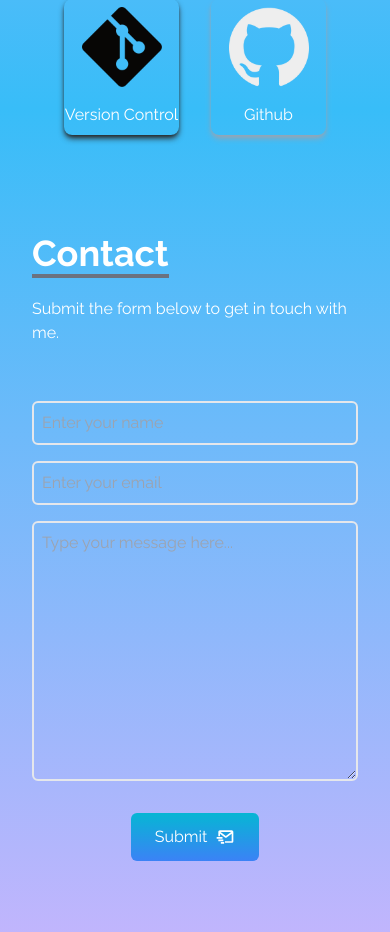
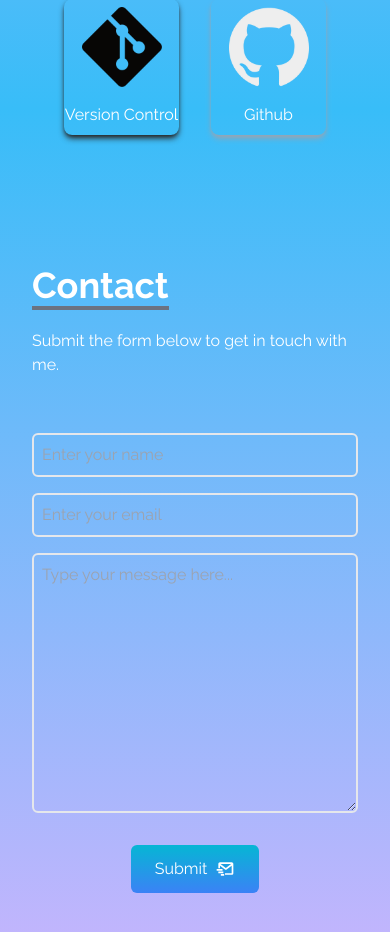
Before and after one commit to horlayeanca/my-portfolio, a React (Create React App) app: page / in a window 390 px wide. Shown: the part 4344-5276 px from the top of the page. Built offline with nearby package versions, Linux system fonts and the light colour scheme.

Commit message:
little refactoring

```diff
--- a/src/conponents/Contact.jsx
+++ b/src/conponents/Contact.jsx
@@ -7,9 +7,9 @@ const Contact = () => {
       name="Contact"
       className="w-full h-screen bg-gradient-to-b from-sky-400 to-violet-300 p-4 text-white pt-20 md:pt-0 lg:pt-0"
     >
-      <div className="flex flex-col p-4 justify-center max-w-screen-lg mx-auto h-full">
+      <div className="flex flex-col p-4 justify-center max-w-screen-lg mx-auto h-full pt-20 md:pt-0 lg:pt-0">
         <div className="pb-8">
-          <p className="text-4xl font-bold inline border-b-4 border-gray-500">
+          <p className="text-4xl font-bold inline border-b-4 border-gray-500 pt-20 md:pt-0 lg:pt-0">
             Contact
           </p>
           <p className="py-6">Submit the form below to get in touch with me.</p>
```
